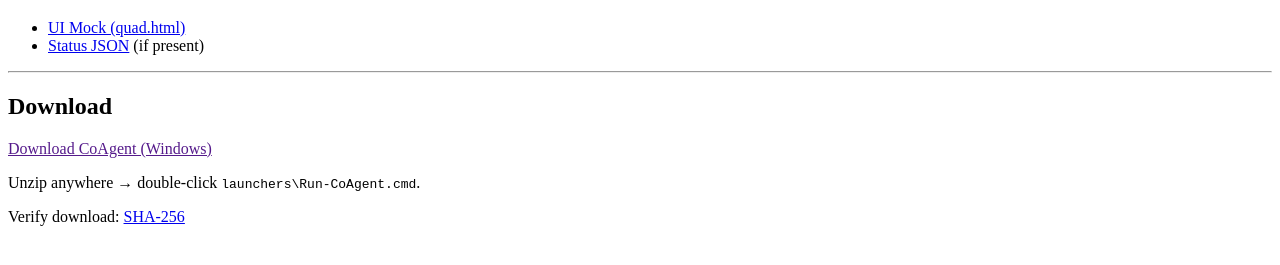
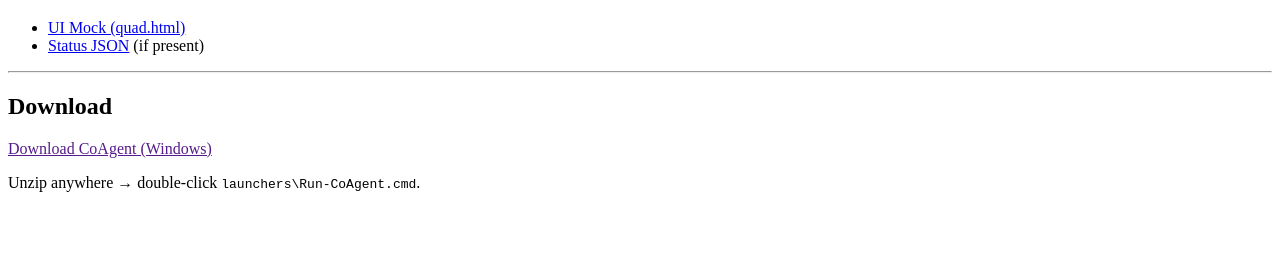
Before and after one commit to rickballard/CoAgent, a plain HTML site: page index.html in a window 1280 px wide. Shown: the part 61-326 px from the top of the page. Drawn offline with Linux system fonts and the light colour scheme.

Commit message:
deploy: a48be8d69496a5a440bc005e1d7760417ea965a6

```diff
--- a/index.html
+++ b/index.html
@@ -9,6 +9,3 @@
 <h2>Download</h2>
 <p><a style=""padding:10px 14px;border:1px solid #e5e7eb;border-radius:10px;background:#4F46E5;color:#fff;text-decoration:none"" href=""https://github.com/rickballard/CoAgent/releases/download/mvp-2025.10.03-0125/CoAgent_MVP_Windows.zip"">Download CoAgent (Windows)</a></p>
 <p>Unzip anywhere → double-click <code>launchers\Run-CoAgent.cmd</code>.</p>
-
-
-<p class="status">Verify download: <a href="https://github.com/rickballard/CoAgent/releases/download/mvp-2025.10.03-0125/CoAgent_MVP_Windows.zip.sha256.txt" target="_blank">SHA-256</a></p>
```
